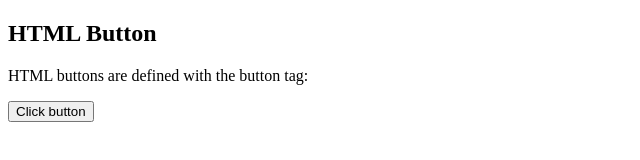
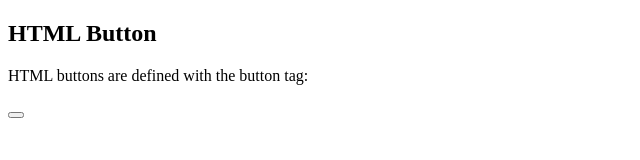
Before and after one commit to muthutony2110/mmm, a plain HTML site: page index.html in a window 1280 px wide. Shown: the whole page, without its empty margins (0-640 px from the left). Drawn offline with Linux system fonts and the light colour scheme.

Commit message:
buton remove

```diff
--- a/index.html
+++ b/index.html
@@ -5,7 +5,7 @@
 <h2>HTML Button </h2>
 <p>HTML buttons are defined with the button tag:</p>
 
-<button>Click button</button>
+<button></button>
 
 </body>
 </html>
```
